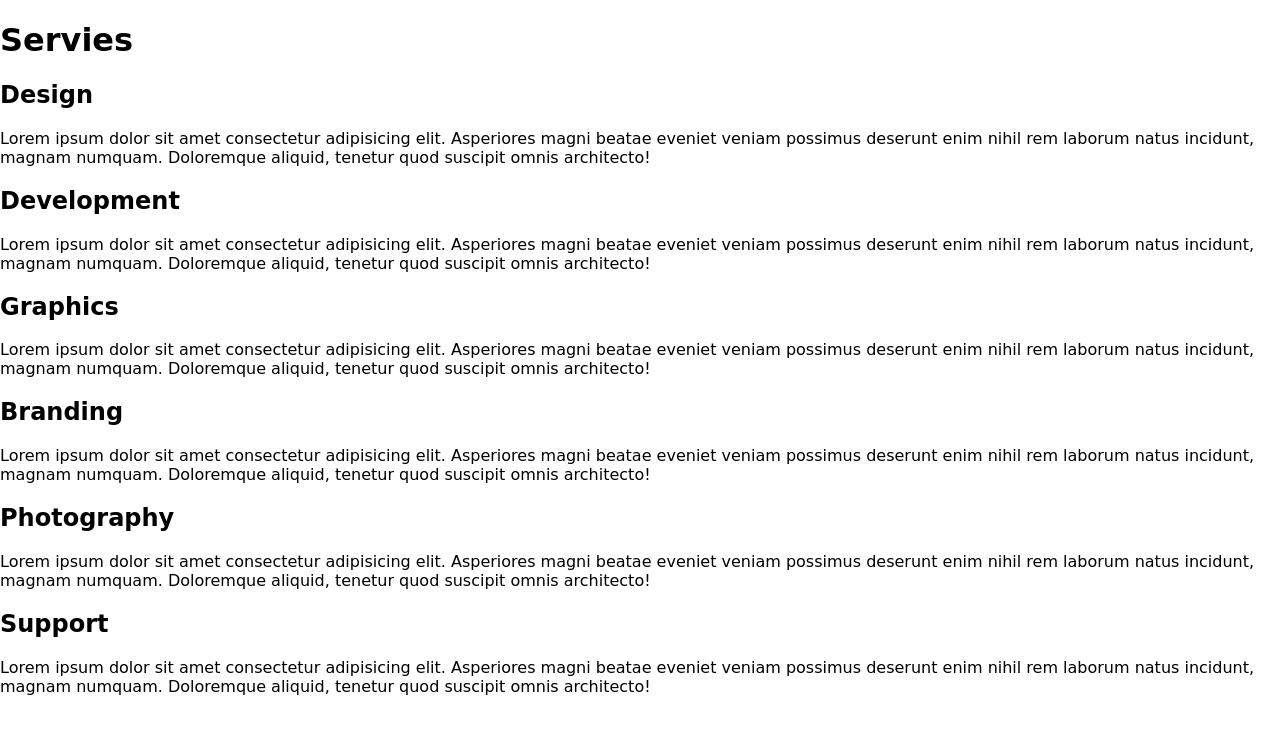
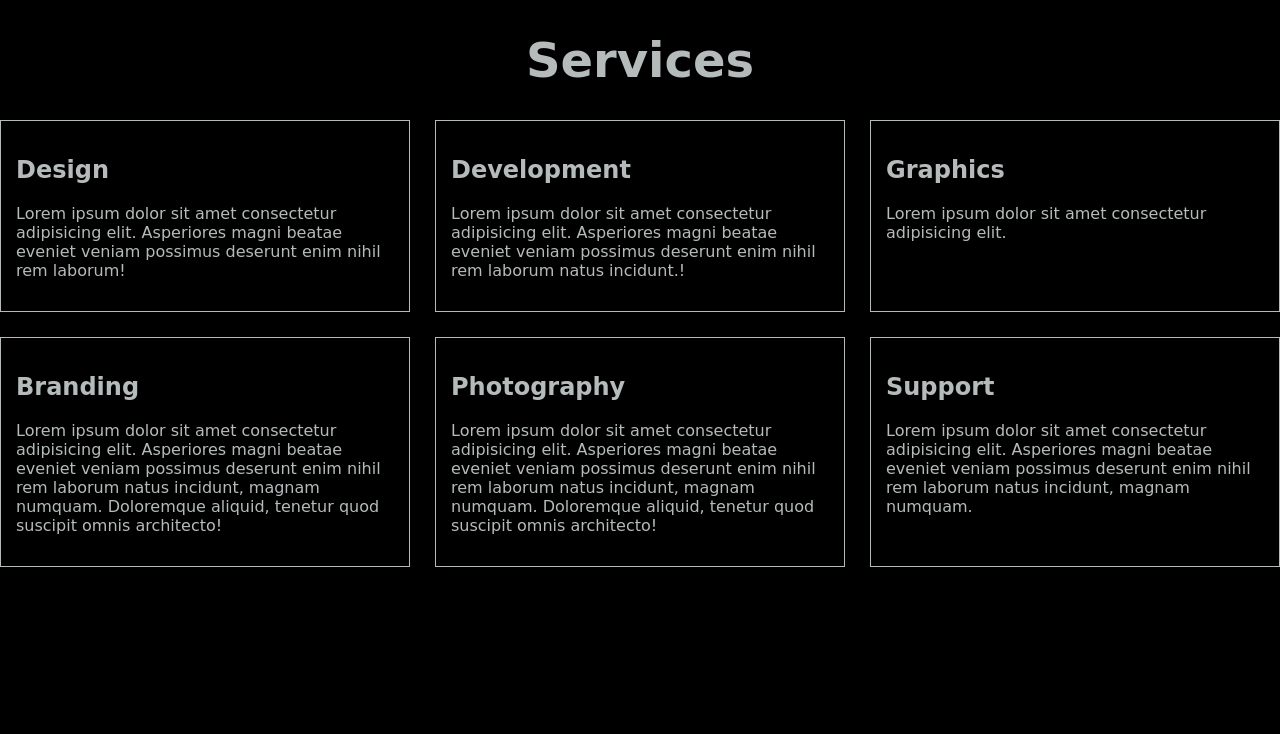
Before and after one commit to Bartz94/HTML-CSS-JS-projects, a plain HTML site: page layout-02/serives.html in a window 1280 px wide. Drawn offline with Linux system fonts and the light colour scheme.

Commit message:
Added styles to style.css, modified index.html

```diff
--- a/layout-02/serives.html
+++ b/layout-02/serives.html
@@ -10,25 +10,21 @@
 </head>
 
 <body>
-    <h1>Servies</h1>
+    <h1 class="header">Services</h1>
     <main class="grid">
         <div>
             <h2>Design</h2>
             <p>Lorem ipsum dolor sit amet consectetur adipisicing elit. Asperiores magni beatae eveniet veniam possimus
-                deserunt enim nihil rem laborum natus incidunt, magnam numquam. Doloremque aliquid, tenetur quod
-                suscipit omnis architecto!</p>
+                deserunt enim nihil rem laborum!</p>
         </div>
         <div>
             <h2>Development</h2>
             <p>Lorem ipsum dolor sit amet consectetur adipisicing elit. Asperiores magni beatae eveniet veniam possimus
-                deserunt enim nihil rem laborum natus incidunt, magnam numquam. Doloremque aliquid, tenetur quod
-                suscipit omnis architecto!</p>
+                deserunt enim nihil rem laborum natus incidunt.!</p>
         </div>
         <div>
             <h2>Graphics</h2>
-            <p>Lorem ipsum dolor sit amet consectetur adipisicing elit. Asperiores magni beatae eveniet veniam possimus
-                deserunt enim nihil rem laborum natus incidunt, magnam numquam. Doloremque aliquid, tenetur quod
-                suscipit omnis architecto!</p>
+            <p>Lorem ipsum dolor sit amet consectetur adipisicing elit. </p>
         </div>
         <div>
             <h2>Branding</h2>
@@ -45,8 +41,7 @@
         <div>
             <h2>Support</h2>
             <p>Lorem ipsum dolor sit amet consectetur adipisicing elit. Asperiores magni beatae eveniet veniam possimus
-                deserunt enim nihil rem laborum natus incidunt, magnam numquam. Doloremque aliquid, tenetur quod
-                suscipit omnis architecto!</p>
+                deserunt enim nihil rem laborum natus incidunt, magnam numquam. </p>
         </div>
     </main>
 
--- a/layout-02/style.css
+++ b/layout-02/style.css
@@ -3,6 +3,28 @@ html{
 }
 
 body{
-    background-image: url("images/bg-image.jpg");
+    color: rgb(181, 186, 187);
     margin: 0;
+    background-color: black;
+
 }
+
+.header{
+    text-align: center;
+    font-size: 48px;
+
+}
+
+.grid{
+    display: grid;
+    grid-template-columns: repeat(3, 1fr);
+    grid-gap: 25px;
+    justify-content: space-evenly;
+
+}
+
+.grid div{
+    border: 1px solid rgb(181, 186, 187);
+    padding: 15px 15px;
+
+}
```
